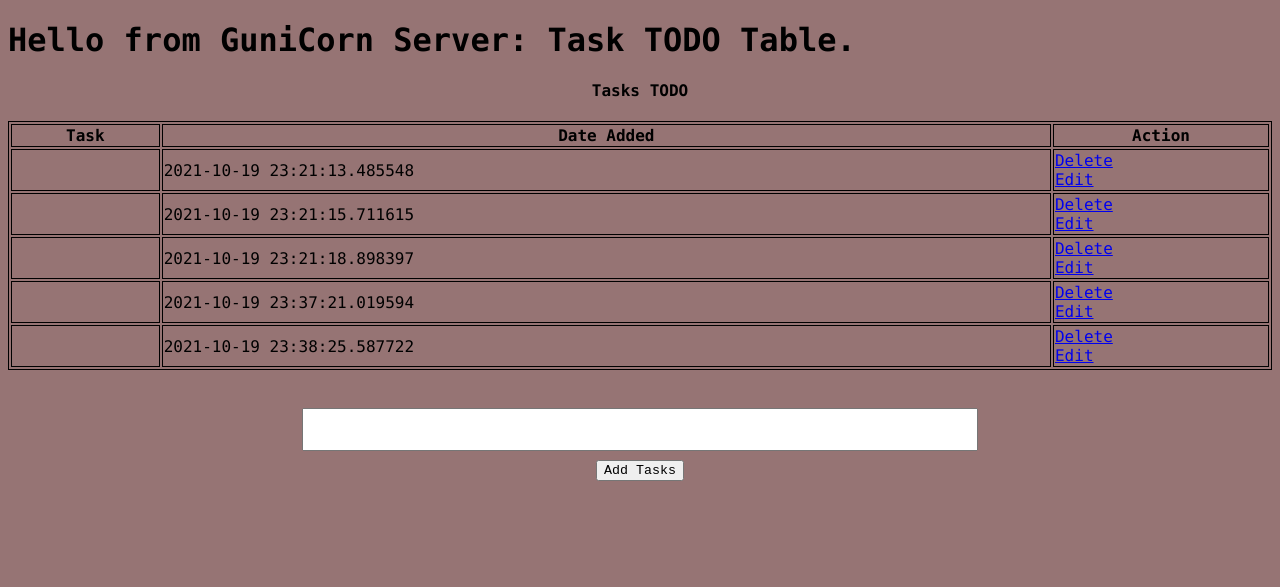
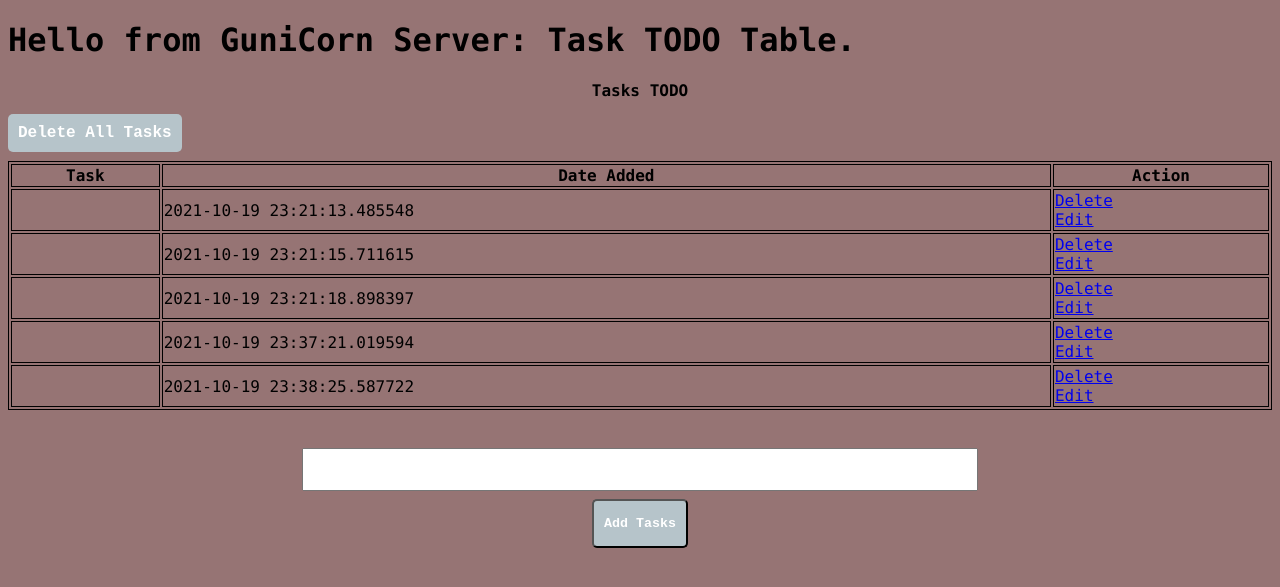
Before and after one commit to Celnet-hub/TODO-TASK_Flask, a Flask app: page / in a window 1280 px wide. Shown: the top 587 px of the page. Run offline with Flask 2, Linux system fonts and the light colour scheme; data comes from the database, SQL or seed files in the repository; both versions use the stored data as it was after the commit.

Commit message:
added a button to delete all tasks in the database

```diff
--- a/main.py
+++ b/main.py
@@ -51,6 +51,16 @@ def delete(id):
     except:
         return 'There was a problem deleting that task'
 
+#create a route that deletes all tasks
+@app.route('/delete_all_tasks')
+def delete_all():
+    try:
+        db.session.query(Todo_List).delete() #delete all the tasks from the database
+        db.session.commit() #commit the changes to the database
+        return redirect('/') #redirect the user to the root of the site
+    except:
+        return 'There was a problem deleting all tasks'
+
 #create a route for editing tasks
 @app.route('/edit/<int:id>', methods=['GET', 'POST'])
 def edit(id):
--- a/static/css/main.css
+++ b/static/css/main.css
@@ -40,3 +40,24 @@ input[type=text] {
     padding: 12px 20px;
     margin: 8px 0;
 }
+
+.button {
+    width: auto;
+    font-family: 'Courier New', Courier, monospace;
+    height: auto;
+    background: #b6c4ca;
+    padding: 10px;
+    text-align: center;
+    border-radius: 5px;
+    color: white;
+    font-weight: bold;
+    line-height: 25px;
+    cursor: pointer;
+    text-decoration: none;
+}
+
+.delete_all{
+
+    /* margin at the bottom of the item */
+    margin-bottom: 15px;
+}
--- a/template/index.html
+++ b/template/index.html
@@ -12,6 +12,11 @@
 	{% if tasks|length > 0 %}
 
 	<h4>Tasks TODO</h4>
+	<!-- create a delete all button -->
+	<div class="delete_all">
+		<a href="/delete_all_tasks" class="button" >Delete All Tasks</a>
+	</div>
+
 	<table>
 		<tr>
 			<th>Task</th>
@@ -45,7 +50,7 @@
 	<form action="/" method="post">
 		<input type="text" name="Task_content" id="contents" />
 		<br>
-		<input class="form" type="submit" value="Add Tasks" />
+		<input class="button" type="submit" value="Add Tasks" />
 	</form>
 </div>
 
```
Also changed, not shown: test.db.
